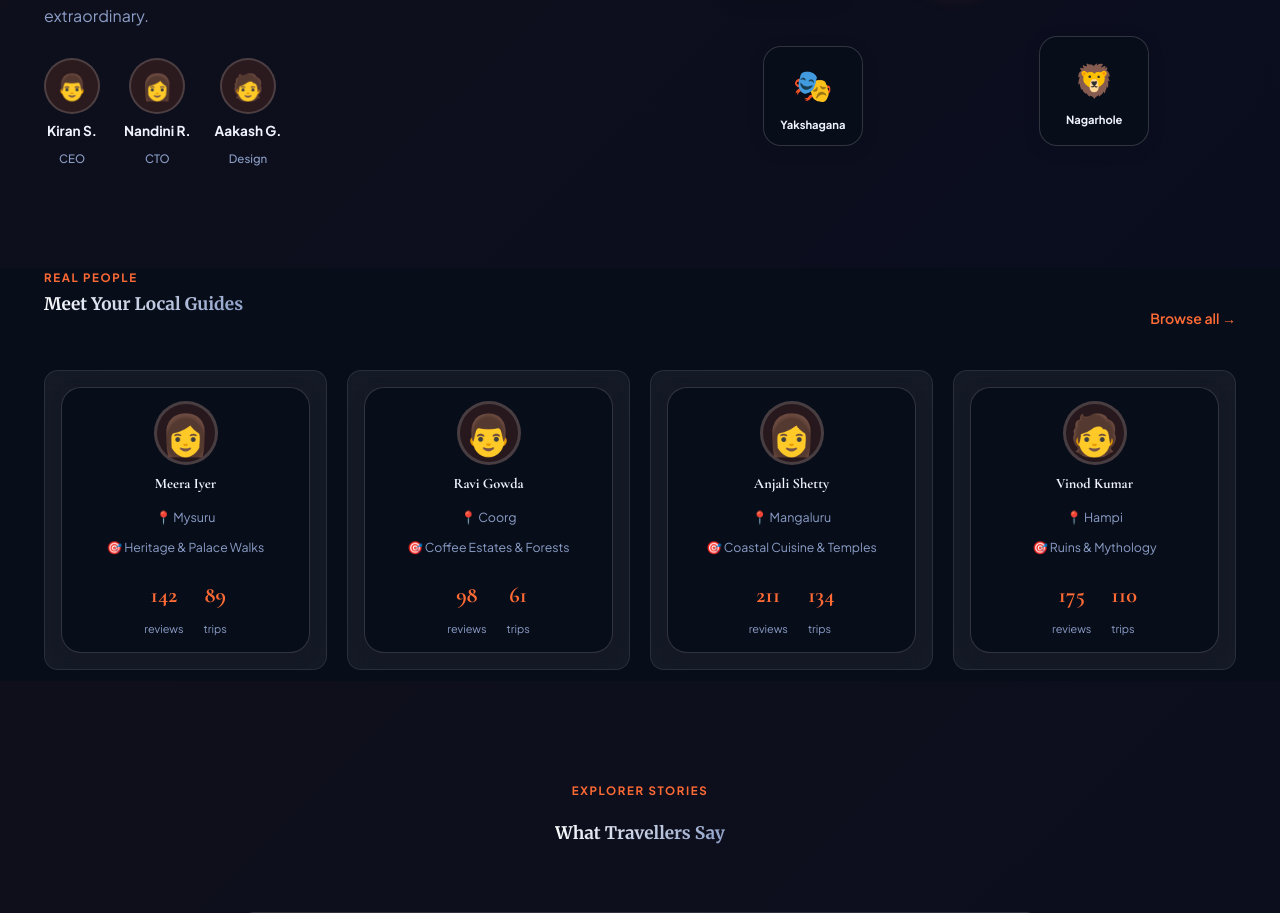
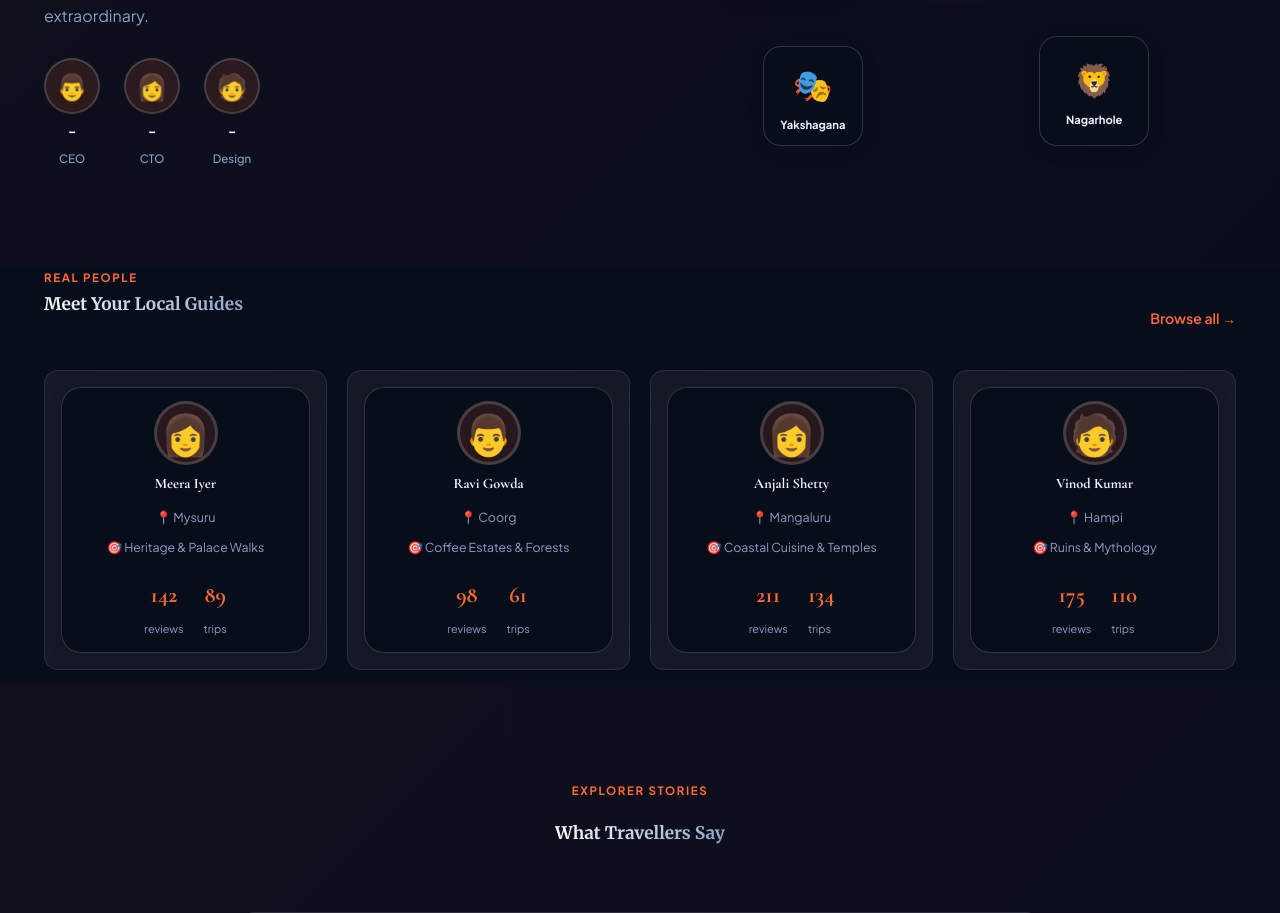
Before and after one commit to Pranay-Bhaskar/nammadiscover-f, a React app in the folder frontend/: page / in a window 1280 px wide. Shown: the part 4339-5252 px from the top of the page. Built offline with nearby package versions, Linux system fonts and the light colour scheme; no server answers; the HTML template or start-up script is replaced by a standard one.

Commit message:
Update Landing.jsx

```diff
--- a/frontend/src/pages/Landing.jsx
+++ b/frontend/src/pages/Landing.jsx
@@ -486,7 +486,7 @@ const Landing = () => {
                             )}
                         </p>
                         <div className="about-team">
-                            {['Kiran S.', 'Nandini R.', 'Aakash G.'].map((name, i) => (
+                            {['-', '-', '-'].map((name, i) => (
                                 <div key={i} className="about-member">
                                     <div className="about-member__avatar">{['👨', '👩', '🧑'][i]}</div>
                                     <span className="about-member__name">{name}</span>
```
